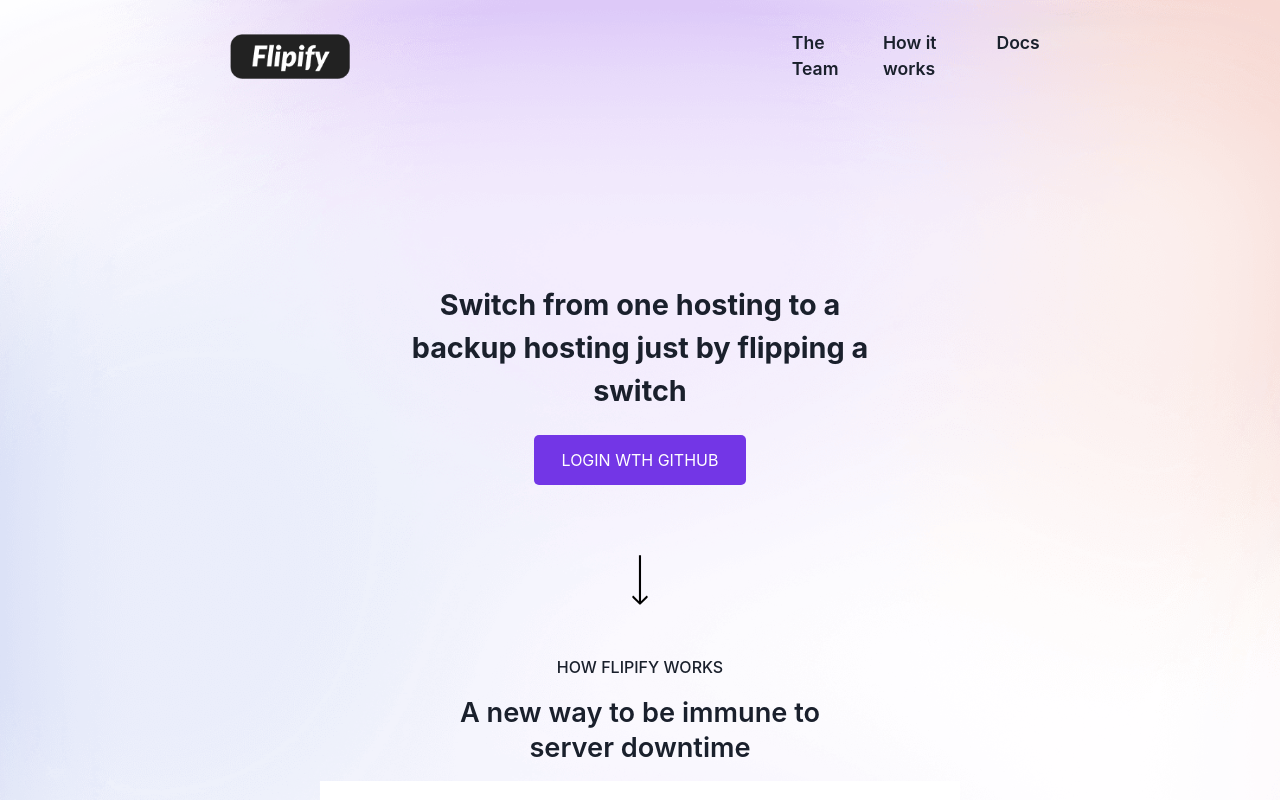
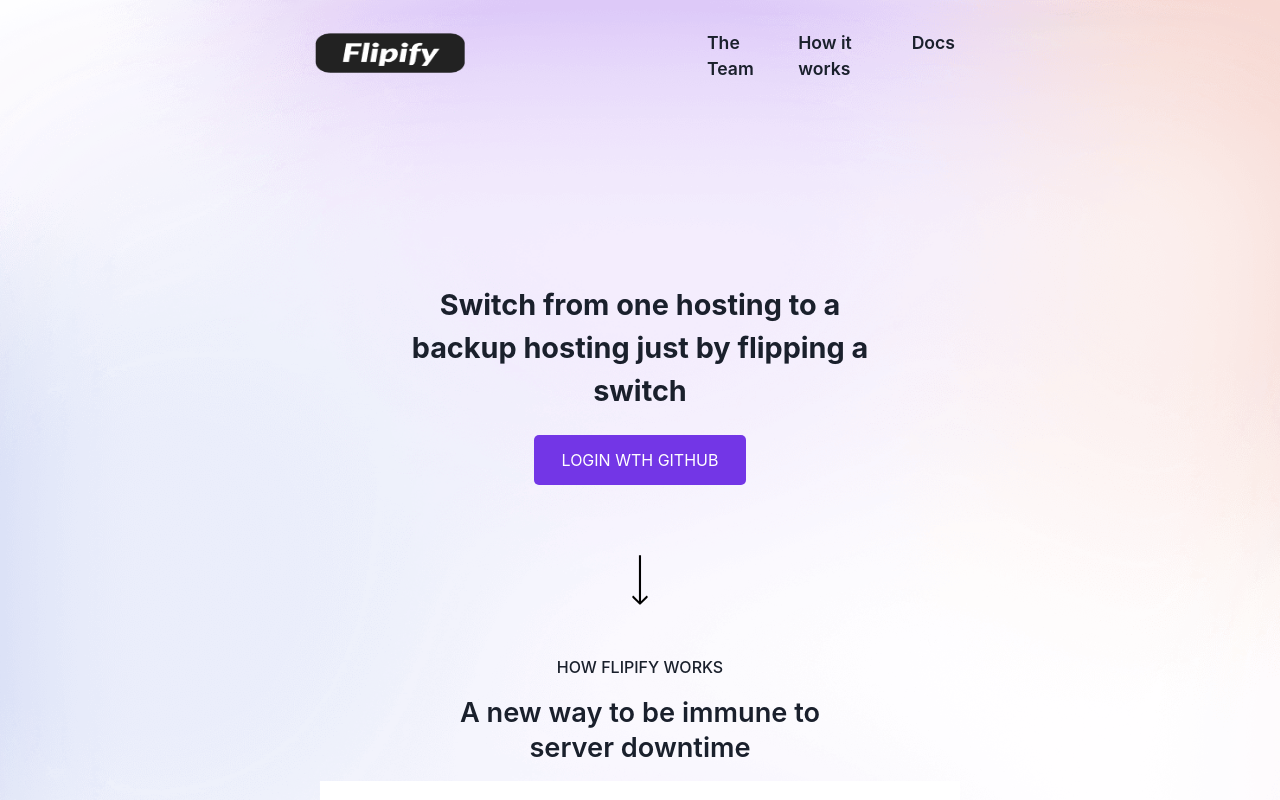
Before and after one commit to flipify/flipify, a Next.js app: page / in a window 1280 px wide. Shown: the top 800 px of the page. Built offline with nearby package versions, Linux system fonts and the light colour scheme.

Commit message:
Fix image tag for the nav logo

```diff
--- a/pages/index.js
+++ b/pages/index.js
@@ -1,6 +1,7 @@
 import React from 'react'
 import Head from 'next/head'
 import Arrow from '../public/arrowhome.svg'
+import Logo from '../public/logo.png'
 import Image from 'next/image'
 import Link from 'next/link'
 
@@ -19,7 +20,7 @@ export default function Home() {
       <div className='home_container'>
         <div className='navbar_home'>
           <div className='navbar_home_logo'>
-          <img src='/logo.png'/>
+          <Image src={Logo} alt='Nav Logo' width={150} height={40} />
           </div>
           <div className='navList'>
             <ul>
@@ -52,7 +53,7 @@ export default function Home() {
               </button>
               </div>
               <div className='arrow_home'>
-                <Image src='/arrowhome.svg' alt='arow-down' width={50} height={50} />
+                <Image src={Arrow} alt='arow-down' width={50} height={50} />
               </div>
               <div className='body_home_main_two'>
                 <p className='flipify_works'>HOW FLIPIFY WORKS</p>
```
